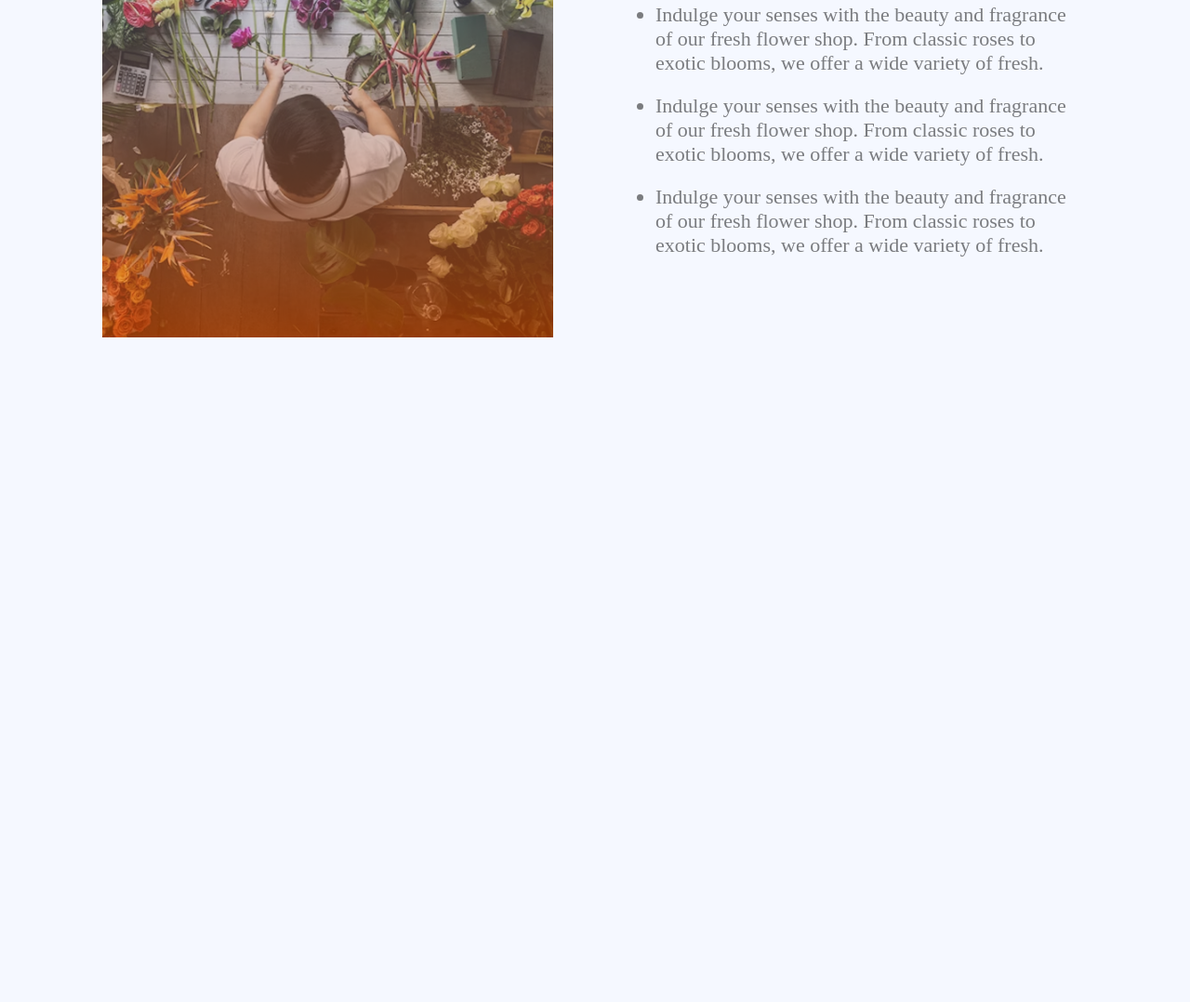
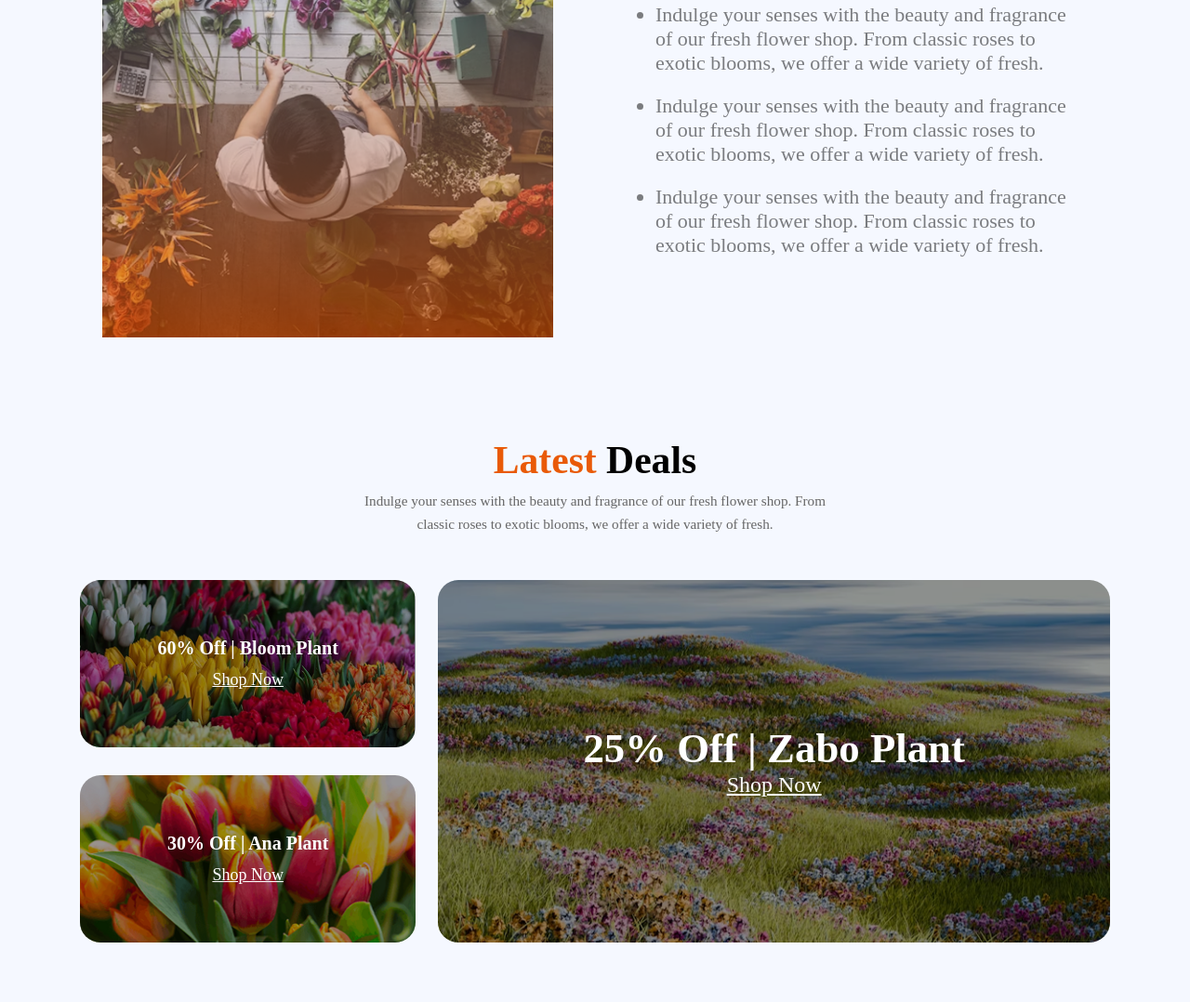
Before and after one commit to habibarumana/assignment2, a plain HTML site: page index.html in a window 1280 px wide. Shown: the part 2215-3293 px from the top of the page at 93% size. Before the commit the page ends 2622 px from the top, so only its background shows below. Drawn offline with Linux system fonts and the light colour scheme.

Commit message:
adding one new section

```diff
--- a/index.html
+++ b/index.html
@@ -106,6 +106,35 @@
 
       </section>
 
+      <section class="latest-deals">
+        <h2 class="section-title">
+          <span class="highlight">Latest</span> Deals
+        </h2>
+        <p class="section-sub">
+           Indulge your senses with the beauty and fragrance of our fresh flower shop. From <br> classic roses to exotic blooms, we offer a wide variety of fresh.
+        </p>
+
+        <div class="deal-grid">
+          <div class="left-column">
+             <article class="deal-card small bloom-card">
+             <h3>60% Off | Bloom Plant</h3>
+             <a href="">Shop Now</a>
+          </article>
+          <article class="deal-card small ana-card">
+             <h3>30% Off | Ana Plant</h3>
+             <a href="">Shop Now</a>
+          </article>
+          </div>
+          <div class="right-column">
+           <article class="deal-card large zabo-card">
+             <h2>25% Off | Zabo Plant</h3>
+             <a id="a" href="">Shop Now</a>
+          </article>
+          </div>
+
+        </div>
+      </section>
+
     </main>
     <footer>
 
--- a/styles/style.css
+++ b/styles/style.css
@@ -208,9 +208,125 @@ body {
    margin-bottom: 20px;
 }
 
+/* latest deals section */
+
+/* ------- Section Layout ------- */
+.latest-deals {
+  max-width: 1140px;
+  width: 100%;
+  margin: 0 auto;
+  padding: 4rem 1rem;
+  text-align: center;
+}
+
+/* Heading styles */
+.section-title {
+  font-size: clamp(1.75rem, 2vw + 1rem, 3rem);
+  font-weight: 700;
+  margin-bottom: 0.5rem;
+}
+.section-title .highlight {
+  color: #E95A08;
+}
+.section-sub {
+  max-width: 650px;
+  margin: 0 auto 3rem;
+  color: #666;
+  font-size: 0.95rem;
+  line-height: 1.6;
+}
+
+/* ------- Grid Layout ------- */
+.deal-grid {
+  display: grid;
+  grid-template-columns: 1fr 2fr;
+  gap: 1.5rem;
+}
+
+/* ------- Deal Cards ------- */
+.deal-card {
+  position: relative;
+  padding: 2rem;
+  min-height: 180px;
+  color: #ffffff;
+  border-radius: 22px;
+  overflow: hidden;
+  display: flex;
+  flex-direction: column;
+  justify-content: center;
+  align-items: center;
+  text-align: center;
+  background-repeat: no-repeat;
+  background-position: center;
+  background-size: cover;
+}
+
+.deal-card::before {
+   content: "";
+   position: absolute;
+   inset: 0;
+   background: rgba(0, 0, 0, 0.4);
+   z-index: 0;
+
+}
+
+.deal-card *{
+   position: relative;
+   z-index: 1;
+}
+
+.deal-card h3 {
+  font-size: 1.25rem;
+  font-weight: 700;
+  margin-bottom: 0.75rem;
+}
+
+.deal-card h2 {
+   font-size: 2.8rem;
+}
+
+.deal-card a {
+   color: #ffffff;
+   font-size: 1.125rem;
+}
+.deal-card  #a {
+   color: #ffffff;
+  font-size: 1.5rem;
+}
+
+.deal-card .small {
+  min-height: 160px;
+}
+.deal-card .large {
+  grid-row: span 2;
+  min-height: 100%;
+}
+
+.left-column {
+   gap: 30px;
+}
+
+.right-column {
+}
+
+.bloom-card {
+  background-image:  url('/assets/deal-bloom.png');
+  margin-bottom: 30px;
+}
+.ana-card {
+  background-image: url('/assets/deal-ana.png');
+}
+.zabo-card {
+  background-image: url('/assets/deal-zabo.png');
+  height: 100%;
+}
+
+
  /* responsive media query */
 
  @media screen and (max-width: 576px) {
+
+   /* nav section */
    .nav-links a {
      display: none;
    }
@@ -223,6 +339,8 @@ body {
       gap: 146;
       padding: 0 16px 0 16px;
    }
+
+   /* banner */
 
    .banner {
       display: flex;
@@ -252,6 +370,8 @@ body {
       display: none;
    }
 
+   /* product section */
+
    .products-section {
       padding: 0 20px;
    }
@@ -268,6 +388,8 @@ body {
    .product-grid .card:nth-child(n+7){
       display: none;
    }
+
+   /* feature section */
 
    .feature-section {
       flex-direction: column;
@@ -292,5 +414,28 @@ body {
       margin-left: 15px;
    }
 
+   /* latest deal section */
+
+   .section-sub br {
+
+   display: none;
+   }
+    .deal-grid {
+      grid-template-columns: 1fr;
+    }
+
+    .left-column {
+      flex-direction: column;
+    }
+
+    .right-column {
+      flex-direction: column;
+    }
+
+    .deal-card {
+      width: 100%;
+      min-height: auto;
+    }
+
 
  }
```
